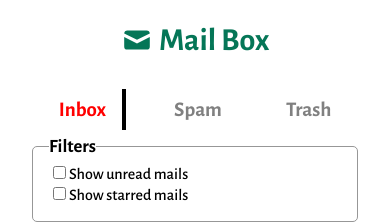
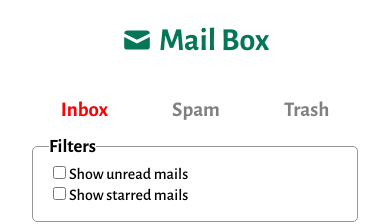
Before and after one commit to prachi-sahu-codes/react-set10-mail, a React (Create React App) app: page / in a window 390 px wide. Shown: the top 224 px of the page. Built offline with nearby package versions, Linux system fonts and the light colour scheme; a web font is replaced by a local one.

Commit message:
media query added

```diff
--- a/src/App.css
+++ b/src/App.css
@@ -39,15 +39,9 @@
 }
 
 .navLink {
-  color: gray;
   text-decoration: none;
   padding: 0.5rem 1rem;
   font-weight: 600;
-}
-.navLink:focus,
-.navLink:target {
-  color: red;
-  border-right: 4px solid black;
 }
 
 /*********Filter**********/
@@ -201,9 +195,8 @@ input {
     flex-direction: row;
     justify-content: center;
   }
-  .navLink:focus,
-  .navLink:active {
-    border-right: none;
+  .navLink {
+    border: none !important;
   }
   .card {
     margin-bottom: 0.5rem;
```
